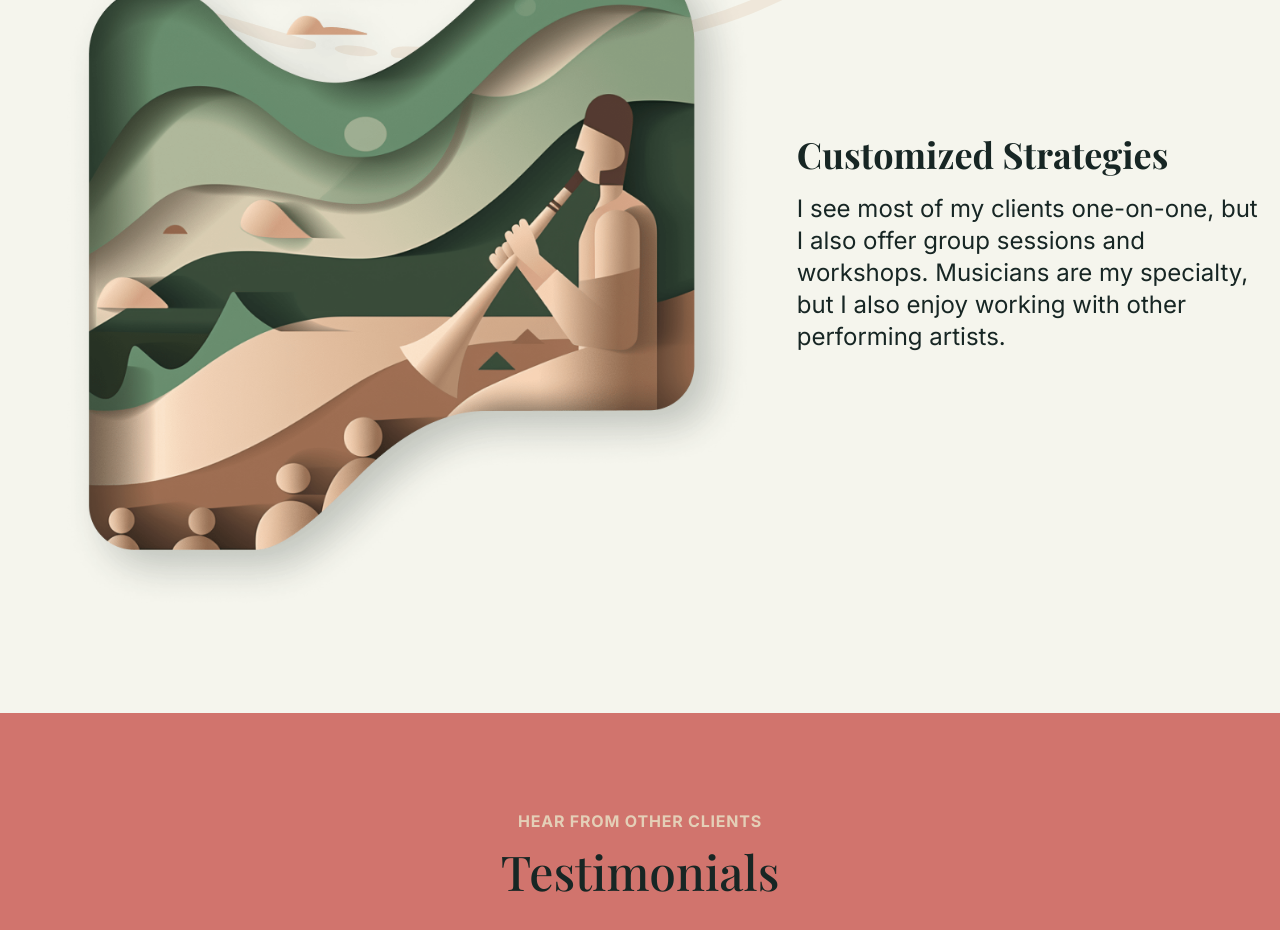
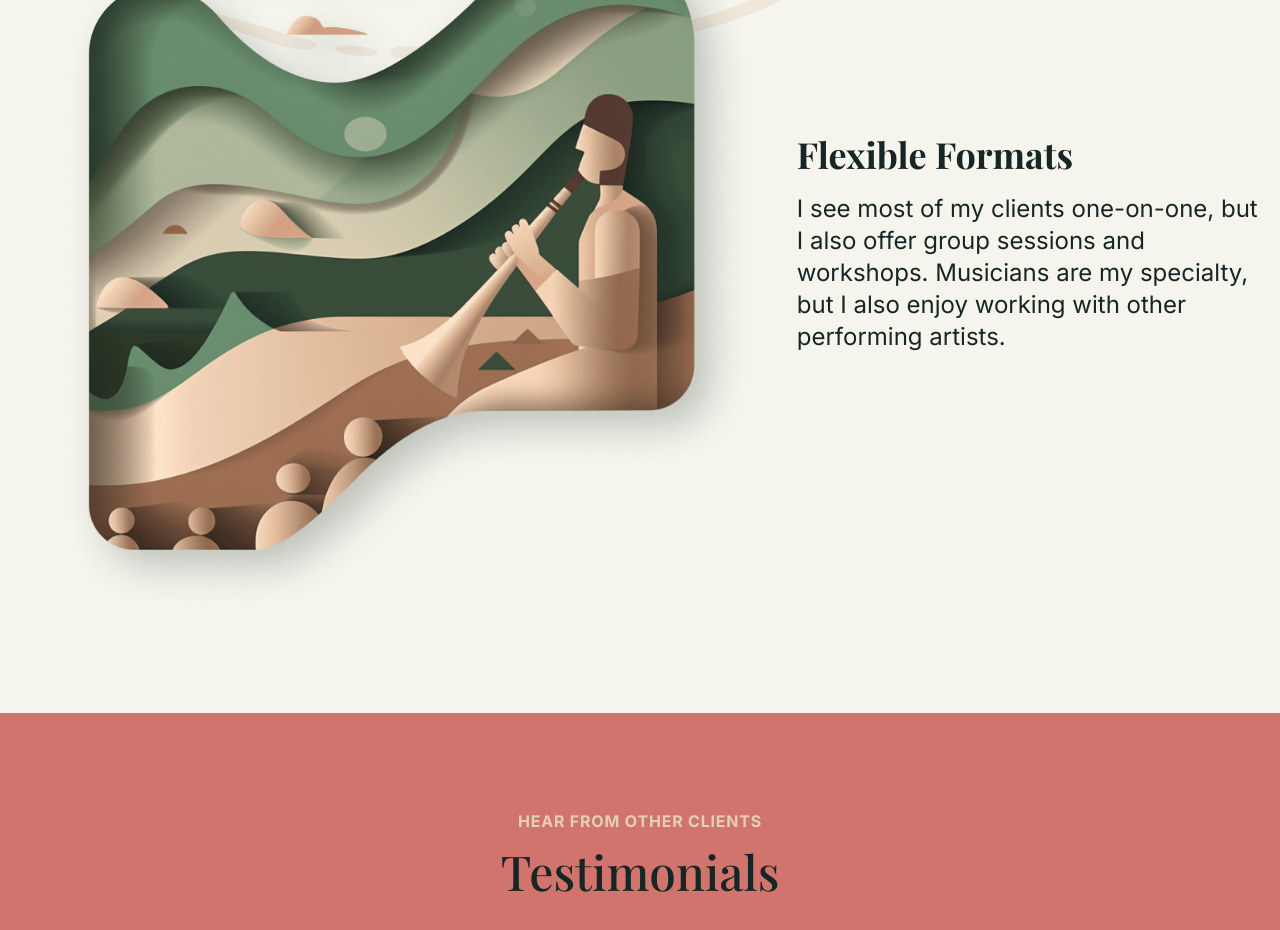
Before and after one commit to alfalcon90/crescendo, a Next.js app: page / in a window 1280 px wide. Shown: the part 3500-4430 px from the top of the page. Built offline with nearby package versions, Linux system fonts and the light colour scheme; a web font is replaced by a local one.

Commit message:
updating text and headers

```diff
--- a/src/app/faq/page.tsx
+++ b/src/app/faq/page.tsx
@@ -8,7 +8,7 @@ export default function FAQ() {
     <PageContainer>
       <SectionContainer className="max-w-4xl space-y-4">
         <SectionHeader
-          overline="Help and Support"
+          overline="How does this work?"
           title="Frequently Asked Questions"
           subtitle="Find quick answers to common questions and concerns about my performance consulting services."
         />
--- a/src/app/page.tsx
+++ b/src/app/page.tsx
@@ -72,7 +72,7 @@ export default async function Home() {
         />
         <div className="h-4 sm:h-20" />
          <FeatureItem
-          title="Customized Strategies"
+          title="Flexible Formats"
           body="I see most of my clients one-on-one, but I also offer group sessions and workshops. Musicians are my specialty, but I also enjoy working with other performing artists."
           src="/illy-4.png"
           alt="Abstract illustration of two people talking"
```
